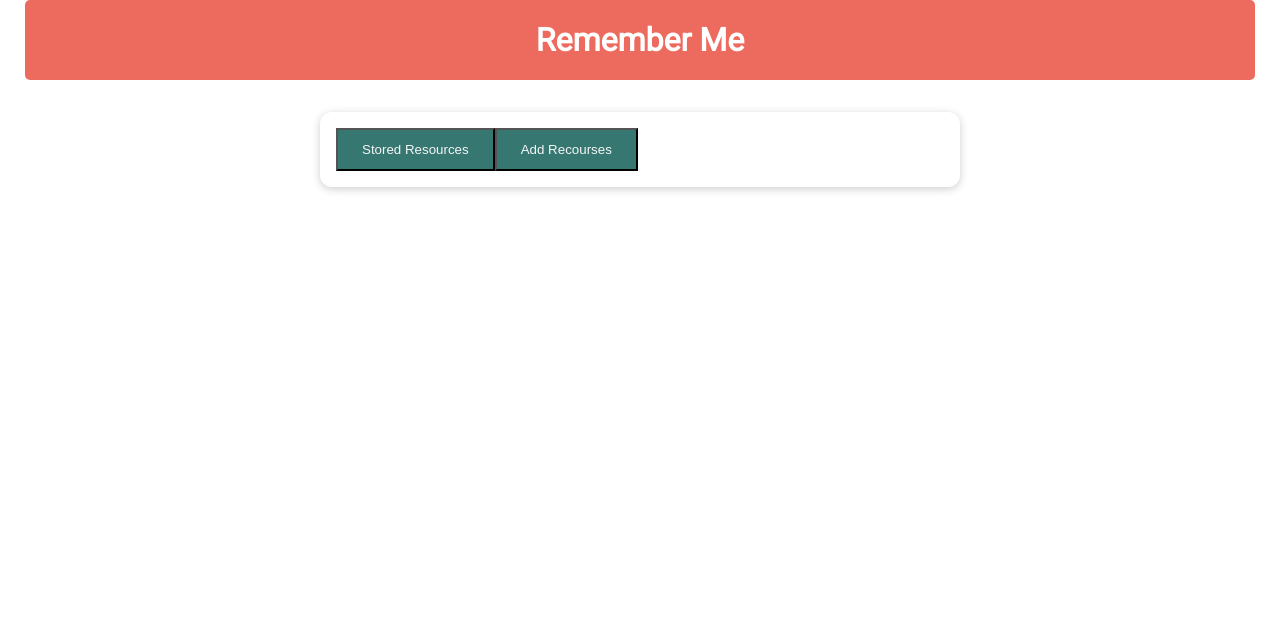
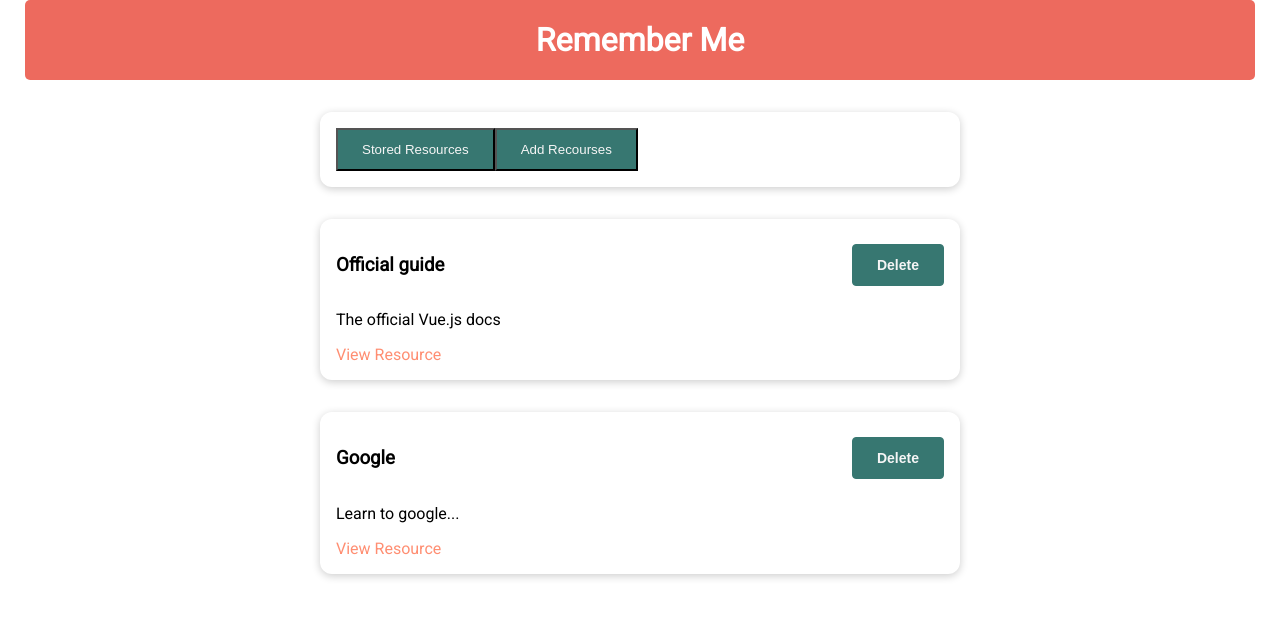
Before and after one commit to Marat-Akhalov/remember-list, a Vue app: page / in a window 1280 px wide. Shown: the top 618 px of the page. Built offline with nearby package versions, Linux system fonts and the light colour scheme; a web font is replaced by a local one.

Commit message:
feat: add component and provide data

```diff
--- a/src/components/learning-resources/TheResources.vue
+++ b/src/components/learning-resources/TheResources.vue
@@ -1,21 +1,24 @@
 <template>
   <base-card>
     <base-button @click="setSelectedTab('stored-resources')">Stored Resources</base-button>
-    <base-button @click="setSelectedTab('add-recourse')">Add Recourses</base-button>
+    <base-button @click="setSelectedTab('add-resource')">Add Recourses</base-button>
   </base-card>
   <component :is="selectedTab"></component>
 </template>
 
 <script>
-import StoredResource from './StoredResources.vue';
+import StoredResources from './StoredResources.vue';
+import AddResource from './AddResource.vue';
+
 
   export default {
-    component: {
-      StoredResource,
+    components: {
+      StoredResources,
+      AddResource
     },
     data() {
       return {
-        selectedTab: 'stored-recourses',
+        selectedTab: 'stored-resources',
         storedResources: [
           {
             id: 'official-guide',
@@ -32,6 +35,11 @@ import StoredResource from './StoredResources.vue';
         ]
       }
     },
+    provide() {
+      return {
+        resources: this.storedResources,
+      }
+    },
     methods: {
       setSelectedTab(tab) {
         this.selectedTab = tab;
```
